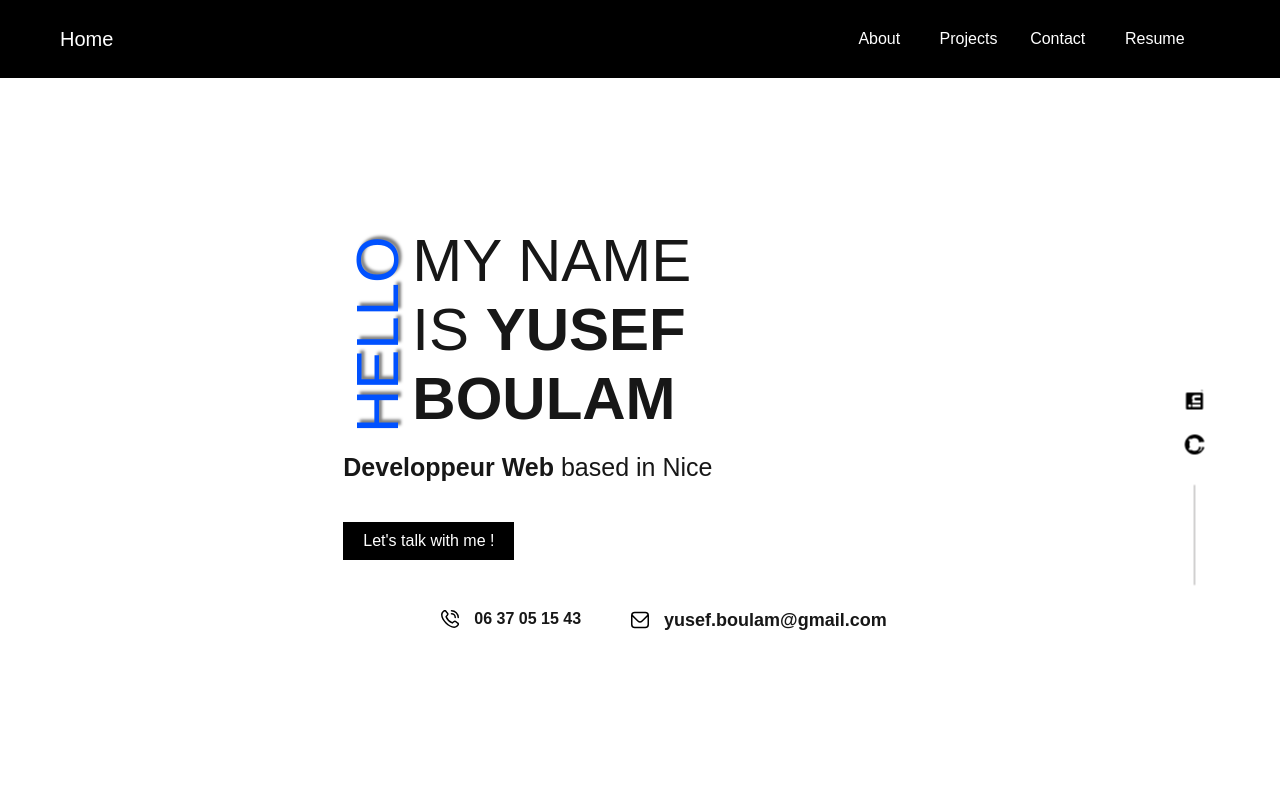
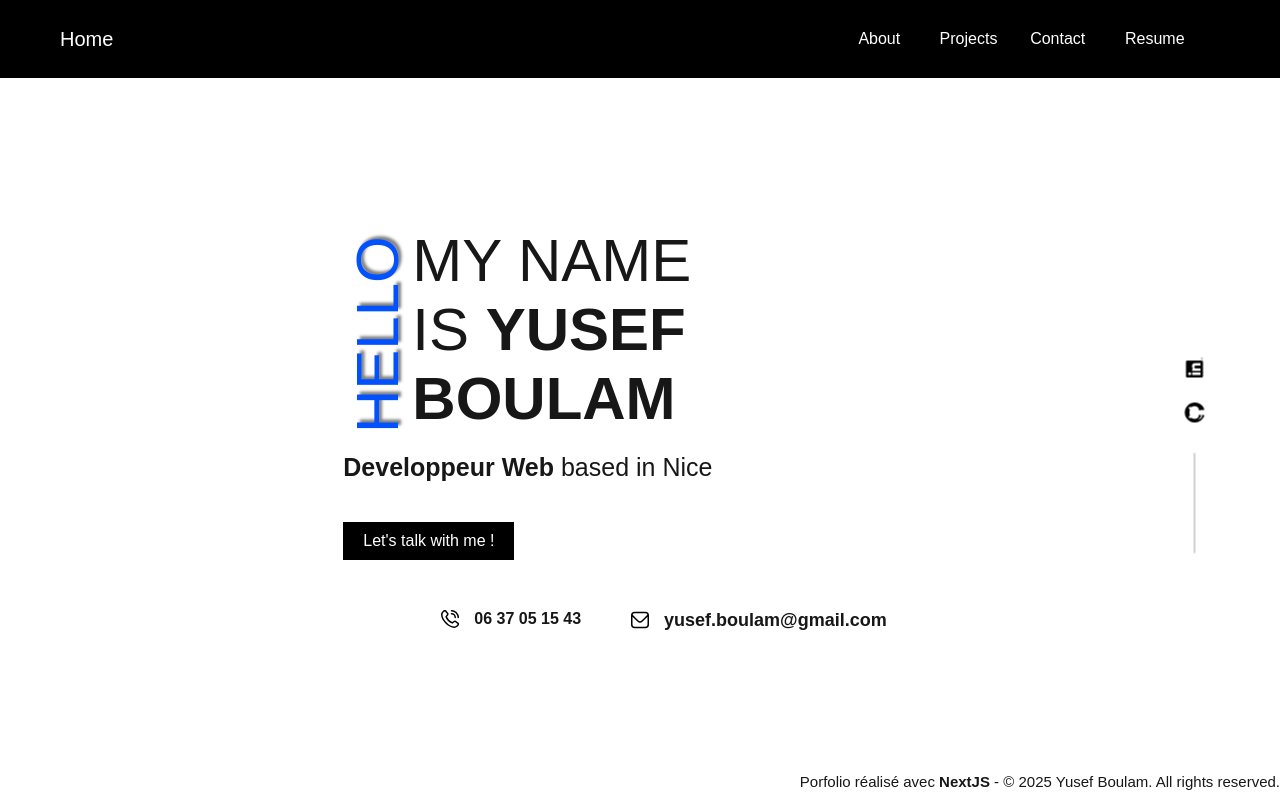
Before and after one commit to yusef-boulam/Portfolio_NextJS, a Next.js app: page / in a window 1280 px wide. Built offline with nearby package versions, Linux system fonts and the light colour scheme.

Commit message:
Ajout d'un footer fixe avec styles CSS

```diff
--- a/app/globals.css
+++ b/app/globals.css
@@ -35,6 +35,8 @@ a {
   text-decoration: none;
 }
 
+
+
 @media (prefers-color-scheme: dark) {
   html {
     color-scheme: dark;
--- a/app/layout.jsx
+++ b/app/layout.jsx
@@ -1,6 +1,7 @@
 import { Geist, Geist_Mono } from "next/font/google";
 import "./globals.css";
 import Nav from "./components/Nav"; // La barre de navigation de votre site
+import styles from "./styles/layout.module.css";
 
 const geistSans = Geist({
   variable: "--font-geist-sans",
@@ -23,6 +24,12 @@ export default function RootLayout({ children }) {
       <body className={`${geistSans.variable} ${geistMono.variable}`}>
         <Nav />
         {children}
+        <footer className={styles.footer}>
+          <p>
+            Porfolio réalisé avec <span>NextJS</span> - © 2025 Yusef Boulam. All
+            rights reserved.
+          </p>
+        </footer>
       </body>
     </html>
   );
--- a/app/styles/home.module.css
+++ b/app/styles/home.module.css
@@ -105,7 +105,7 @@
 .containerSocial {
     position: fixed;
     right: 0;
-    top: 50%;
+
     transform: rotate(-90deg);
     writing-mode: vertical-rl;
     text-orientation: mixed;
@@ -184,6 +184,7 @@
 }
 
 
+
 @media (max-width: 610px) {
 
     .contact {
--- /dev/null
+++ b/app/styles/layout.module.css
@@ -0,0 +1,15 @@
+.footer {
+    position: fixed;
+    bottom: 10px;
+    left: 0;
+    right: 0;
+    max-width: 1500px;
+    font-size: 15px;
+    width: 100%;
+    display: flex;
+    justify-content: flex-end;
+}
+
+.footer span {
+    font-weight: 600;
+}
```
